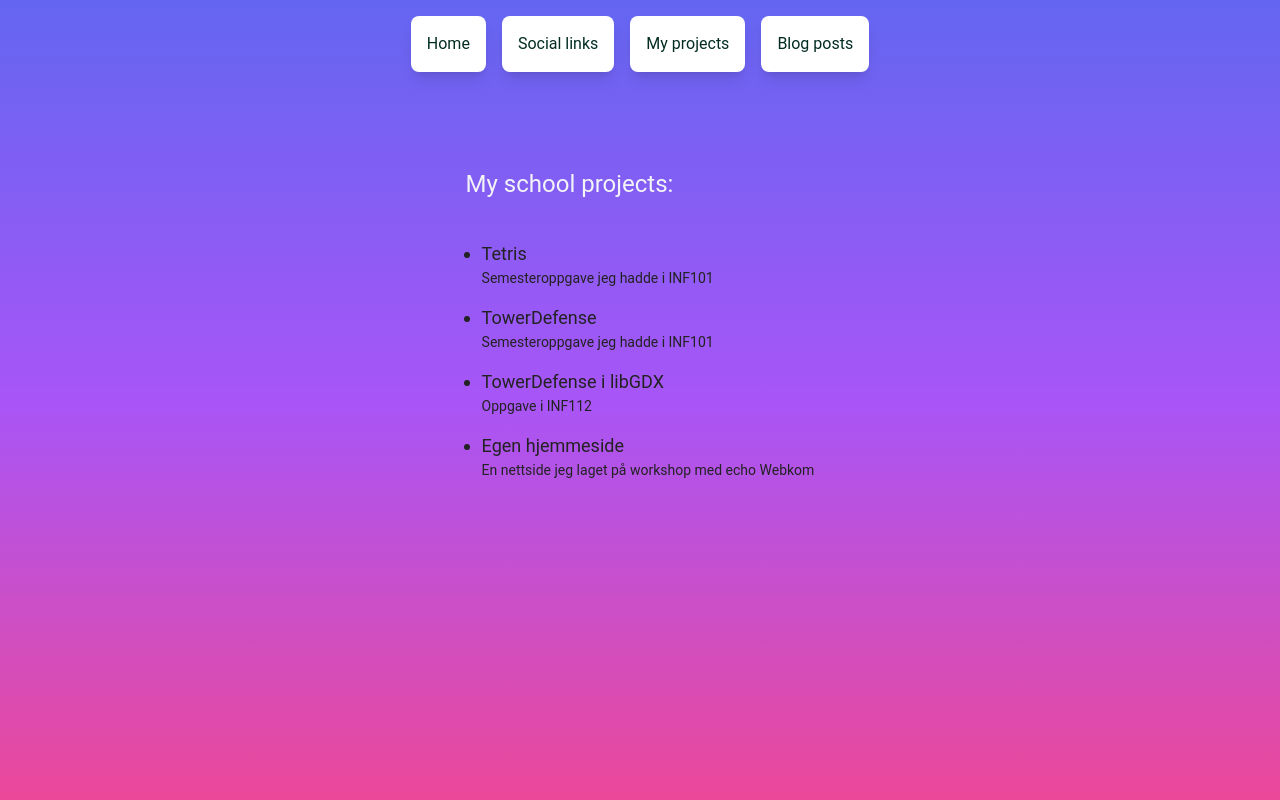
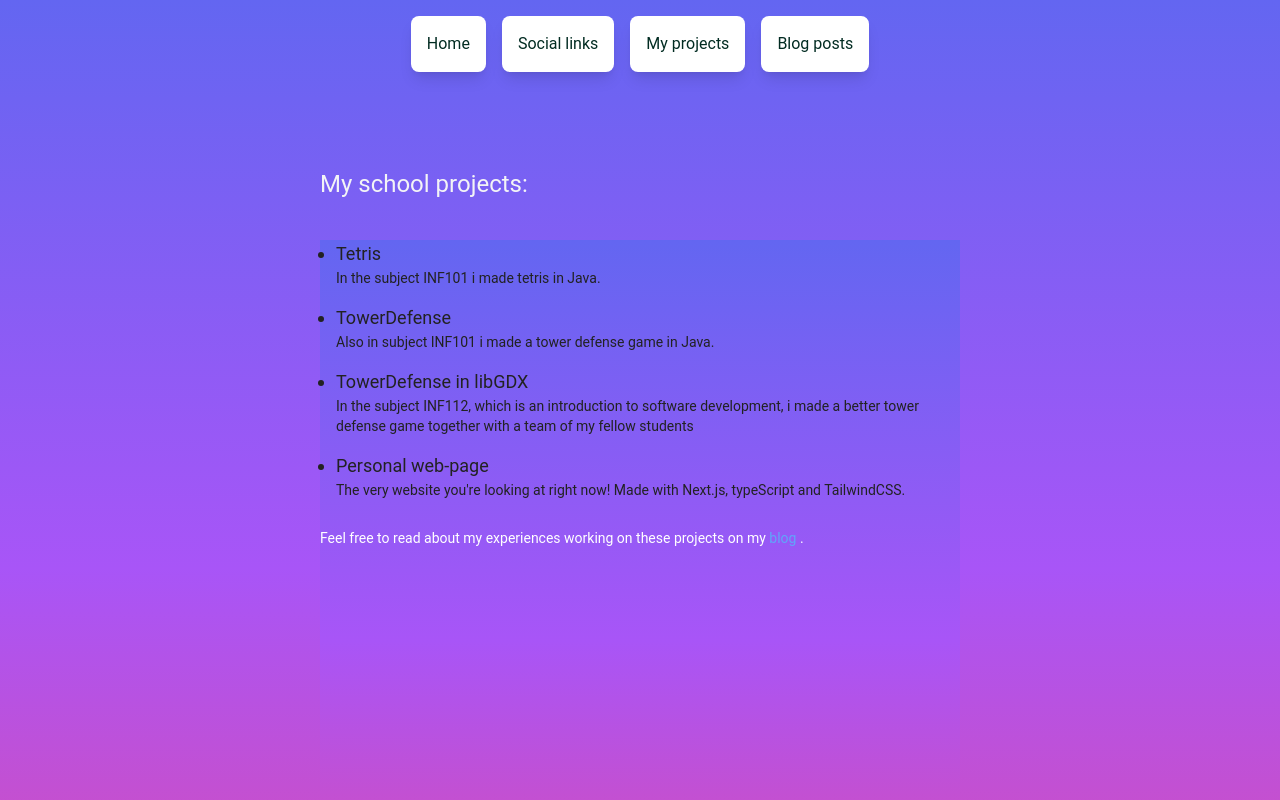
Before and after one commit to echo-webkom/how-to-sideprosjekt-workshop, a Next.js app: page /my-projects in a window 1280 px wide. Shown: the top 800 px of the page. Built offline with nearby package versions, Linux system fonts and the light colour scheme.

Commit message:
Changed language to match rest of website. Added small disclaimer with link to blog

```diff
--- a/src/app/components/project-list.tsx
+++ b/src/app/components/project-list.tsx
@@ -1,26 +1,36 @@
+import Link from "next/link";
 export function ProjectList() {
   return (
-    <div>
-      <ul className="pl-4 list-disc space-y-4">
+      <div className="flex flex-col min-h-screen bg-gradient-to-b from-indigo-500 via-purple-500 to-pink-500">
+        <ul className="pl-4 list-disc space-y-4 ">
           <li>
             <h3 className="text-lg">Tetris</h3>
-          <p className="text-sm">Semesteroppgave jeg hadde i INF101</p>
+            <p className="text-sm">In the subject INF101 i made tetris in Java.</p>
           </li>
           <li>
             <h3 className="text-lg">TowerDefense</h3>
-          <p className="text-sm">Semesteroppgave jeg hadde i INF101</p>
+            <p className="text-sm">Also in subject INF101 i made a tower defense game in Java.</p>
           </li>
           <li>
-          <h3 className="text-lg">TowerDefense i libGDX</h3>
-          <p className="text-sm">Oppgave i INF112</p>
+            <h3 className="text-lg">TowerDefense in libGDX</h3>
+            <p className="text-sm">In the subject INF112, which is an introduction to software development, i made a
+              better tower defense game together with a team of my fellow students</p>
           </li>
           <li>
-          <h3 className="text-lg">Egen hjemmeside</h3>
+            <h3 className="text-lg">Personal web-page</h3>
             <p className="text-sm">
-            En nettside jeg laget på workshop med echo Webkom
+              The very website you&apos;re looking at right now! Made with Next.js, typeScript and TailwindCSS.
             </p>
           </li>
         </ul>
+        <br></br>
+        <p className="text-sm text-white">
+          Feel free to read about my experiences working on these projects on my{" "}
+          <Link href="/my-blog" className="text-blue-400 hover:underline">
+            blog
+          </Link>{" "}
+          .
+        </p>
       </div>
   );
 }
```
Lines whose indentation alone changed are shown as unchanged.
